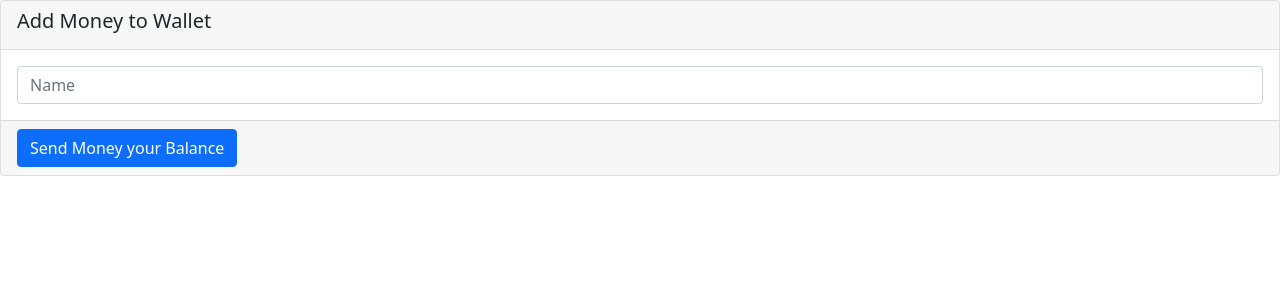
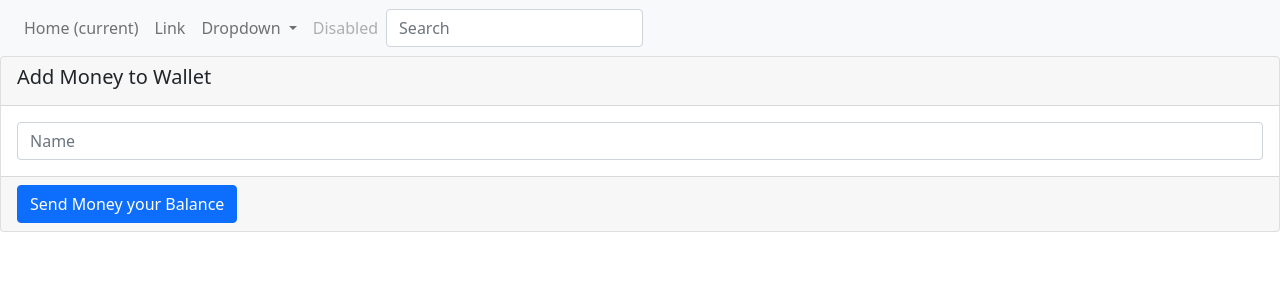
Before and after one commit to ugurhans/MakeOutFixV1, an Angular app in the folder MakeOutFixV1/: page / in a window 1280 px wide. Shown: the top 300 px of the page. Built offline with nearby package versions, Linux system fonts and the light colour scheme.

Commit message:
feat: added navbar

```diff
--- a/MakeOutFixV1/src/app/app-routing.module.ts
+++ b/MakeOutFixV1/src/app/app-routing.module.ts
@@ -1,10 +1,15 @@
 import { NgModule } from '@angular/core';
 import { RouterModule, Routes } from '@angular/router';
+import { DashboardComponent } from './components/dashboard/dashboard.component';
+import { DietAddComponent } from './components/diet-add/diet-add.component';
 
-const routes: Routes = [];
+const routes: Routes = [
+  { path: 'dashboard', component: DashboardComponent },
+  { path: 'diet-add', component: DietAddComponent },
+];
 
 @NgModule({
   imports: [RouterModule.forRoot(routes)],
-  exports: [RouterModule]
+  exports: [RouterModule],
 })
-export class AppRoutingModule { }
+export class AppRoutingModule {}
--- a/MakeOutFixV1/src/app/app.component.html
+++ b/MakeOutFixV1/src/app/app.component.html
@@ -1,2 +1,2 @@
-
+<app-dashboard></app-dashboard>
 <app-diet-add></app-diet-add>
--- a/MakeOutFixV1/src/app/app.module.ts
+++ b/MakeOutFixV1/src/app/app.module.ts
@@ -6,11 +6,13 @@ import { FormsModule, ReactiveFormsModule } from '@angular/forms';
 import { AppRoutingModule } from './app-routing.module';
 import { AppComponent } from './app.component';
 import { DietAddComponent } from './components/diet-add/diet-add.component';
+import { DashboardComponent } from './components/dashboard/dashboard.component';
 
 @NgModule({
   declarations: [
     AppComponent,
-    DietAddComponent
+    DietAddComponent,
+    DashboardComponent
   ],
   imports: [
     BrowserModule,
--- /dev/null
+++ b/MakeOutFixV1/src/app/components/dashboard/dashboard.component.html
@@ -0,0 +1,57 @@
+<nav class="navbar navbar-expand-lg navbar-light bg-light">
+  <a class="navbar-brand" href="#"></a>
+  <button
+    class="navbar-toggler"
+    type="button"
+    data-toggle="collapse"
+    data-target="#navbarSupportedContent"
+    aria-controls="navbarSupportedContent"
+    aria-expanded="false"
+    aria-label="Toggle navigation"
+  >
+    <span class="navbar-toggler-icon"></span>
+  </button>
+
+  <div class="collapse navbar-collapse" id="navbarSupportedContent">
+    <ul class="navbar-nav mr-auto">
+      <li class="nav-item active">
+        <a class="nav-link" href="#"
+          >Home <span class="sr-only">(current)</span></a
+        >
+      </li>
+      <li class="nav-item">
+        <a class="nav-link" href="#">Link</a>
+      </li>
+      <li class="nav-item dropdown">
+        <a
+          class="nav-link dropdown-toggle"
+          href="#"
+          id="navbarDropdown"
+          role="button"
+          data-toggle="dropdown"
+          aria-haspopup="true"
+          aria-expanded="false"
+        >
+          Dropdown
+        </a>
+        <div class="dropdown-menu" aria-labelledby="navbarDropdown">
+          <a class="dropdown-item" href="#">Action</a>
+          <a class="dropdown-item" href="#">Another action</a>
+          <div class="dropdown-divider"></div>
+          <a class="dropdown-item" href="#">Something else here</a>
+        </div>
+      </li>
+      <li class="nav-item">
+        <a class="nav-link disabled" href="#">Disabled</a>
+      </li>
+    </ul>
+    <form class="form-inline my-2 my-lg-0">
+      <input
+        class="form-control mr-sm-2"
+        type="search"
+        placeholder="Search"
+        aria-label="Search"
+      />
+    </form>
+  </div>
+</nav>
--- /dev/null
+++ b/MakeOutFixV1/src/app/components/dashboard/dashboard.component.ts
@@ -0,0 +1,15 @@
+import { Component, OnInit } from '@angular/core';
+
+@Component({
+  selector: 'app-dashboard',
+  templateUrl: './dashboard.component.html',
+  styleUrls: ['./dashboard.component.scss']
+})
+export class DashboardComponent implements OnInit {
+
+  constructor() { }
+
+  ngOnInit(): void {
+  }
+
+}
```
Also changed, not shown: MakeOutFixV1/src/app/components/dashboard/dashboard.component.scss (added), 1 other file (tests, documents, lock files or other folders).
